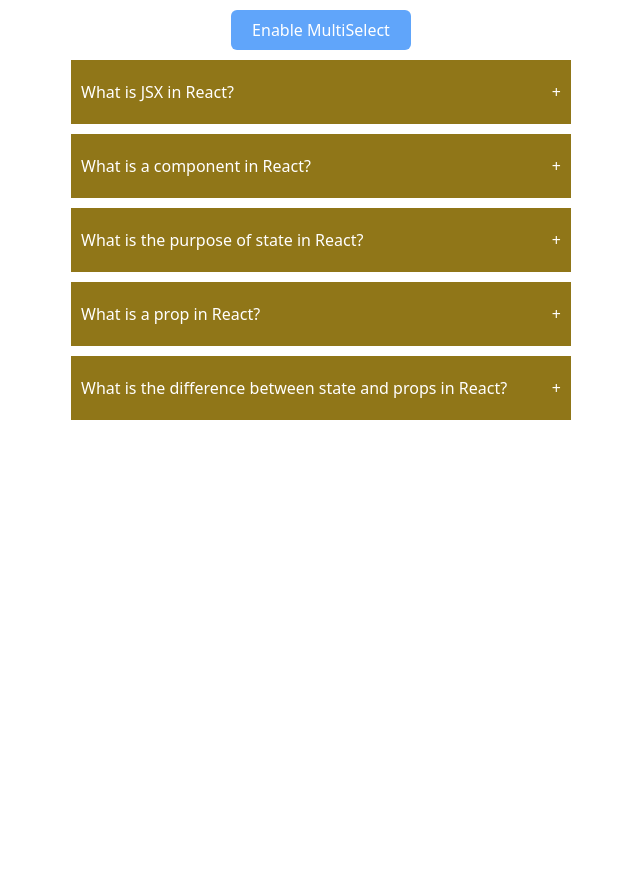
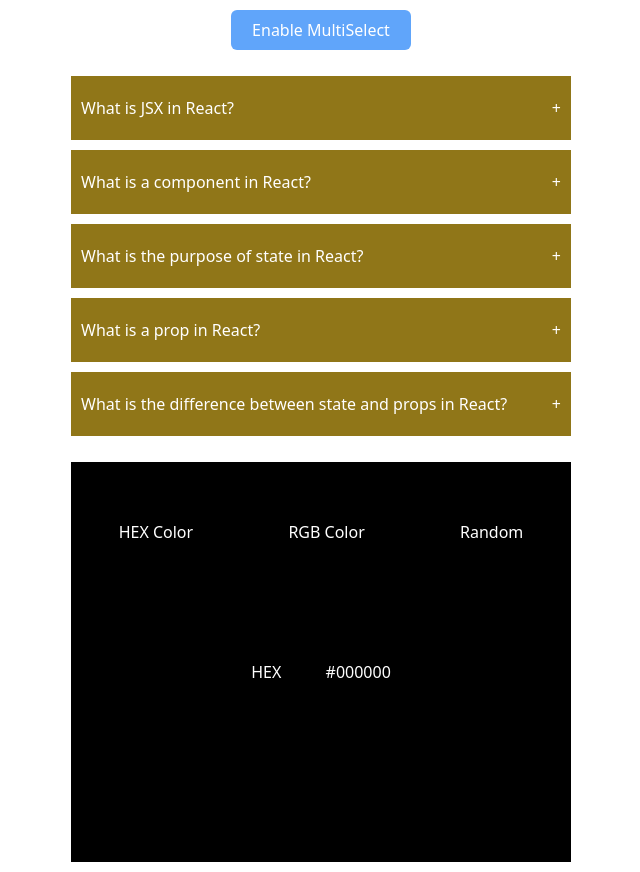
Before and after one commit to rBhagat4196/React-Interview-Mini-Projects, a React (Create React App) app: page / in a window 1280 px wide. Shown: the whole page, without its empty margins (319-959 px from the left). Before the commit the page ends 800 px from the top, so only its background shows below. Built offline with nearby package versions, Linux system fonts and the light colour scheme.

Commit message:
generate random color

```diff
--- a/src/App.js
+++ b/src/App.js
@@ -1,11 +1,13 @@
 
 import './App.css';
 import Accordian from './components/accordian/Accordian';
+import RandomColor from './components/radom-color';
 
 function App() {
   return (
-    <div className="mt-[10px] flex flex-col">
+    <div className="mt-[10px] flex flex-col gap-4">
       <Accordian/>
+      <RandomColor/>
     </div>
   );
 }
--- /dev/null
+++ b/src/components/radom-color/index.jsx
@@ -0,0 +1,63 @@
+import React, { useState } from "react";
+
+const RandomColor = () => {
+  const [type, setType] = useState("hex");
+  const [color, setColor] = useState("#000000");
+
+  const generateColor = (type) => {
+    if (type === "hex") {
+      const hex = [1, 2, 3, 4, 5, 6, 7, 8, 9, "A", "B", "C", "D", "E", "F"];
+      let hexColor = "#";
+      for (let i = 0; i < 6; i++) {
+        hexColor += hex[Math.floor(Math.random() * hex.length)];
+      }
+      setColor(hexColor);
+    } else if (type === "rgb") {
+      const r = Math.floor(Math.random() * 256);
+      const g = Math.floor(Math.random() * 256);
+      const b = Math.floor(Math.random() * 256);
+      setColor(`rgb(${r},${g},${b})`);
+    }
+    else{
+
+    }
+    setType(type);
+    console.log(color);
+  };
+
+  return (
+    <div
+      className=" w-[500px] h-[400px] mx-auto mb-[10px]"
+      style={{
+        background: color,
+      }}
+    >
+      <div className="flex justify-around mt-[50px]">
+        <button
+          onClick={() => generateColor("hex")}
+          className="bg-black/[.7] rounded-md text-white p-2"
+        >
+          HEX Color
+        </button>
+        <button
+          onClick={() => generateColor("rgb")}
+          className="bg-black/[0.7] rounded-md text-white p-2"
+        >
+          RGB Color
+        </button>
+        <button
+          onClick={() => generateColor(type)}
+          className="bg-black/[0.7] rounded-md text-white p-2"
+        >
+          Random
+        </button>
+      </div>
+      <div className="bg-black/[0.7] rounded-md text-white p-2 flex justify-around w-[200px] mx-auto mt-[100px]">
+        <h3>{type === "hex"? "HEX" : "RGB"}</h3>
+        <h1>{color}</h1>
+      </div>
+    </div>
+  );
+};
+
+export default RandomColor;
```
